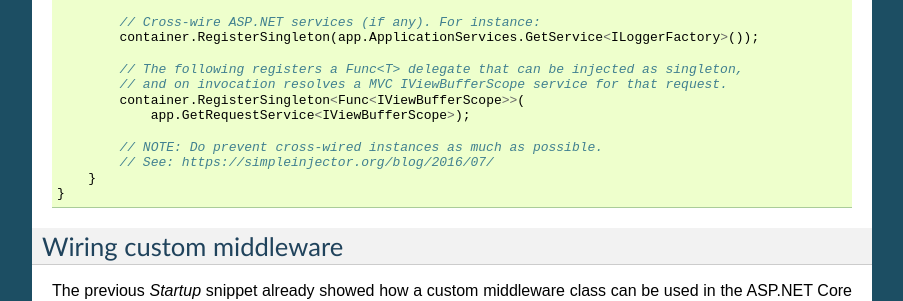
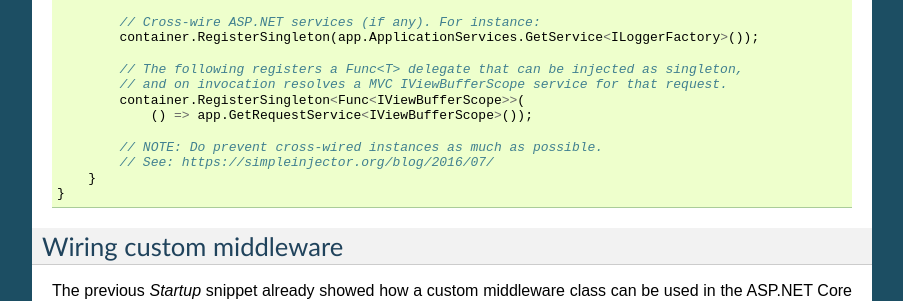
Before and after one commit to simpleinjector/Documentation, a Sphinx documentation site: the page built from source/aspnetintegration.rst, in a window 1280 px wide and 900 px high, scrolled down 1086 px. Shown: the part 152-453 px from the top of the window, without its empty margins (198-1101 px from the left). Built offline with Sphinx 7.4.7, drawn with Linux system fonts in a browser that asks for light colours.

Commit message:
Compile error fixed

```diff
--- a/source/aspnetintegration.rst
+++ b/source/aspnetintegration.rst
@@ -82,7 +82,7 @@ The following code snippet shows how to use the integration package to apply Sim
             // The following registers a Func<T> delegate that can be injected as singleton,
             // and on invocation resolves a MVC IViewBufferScope service for that request.
             container.RegisterSingleton<Func<IViewBufferScope>>(
-                app.GetRequestService<IViewBufferScope>);
+                () => app.GetRequestService<IViewBufferScope>());
 
             // NOTE: Do prevent cross-wired instances as much as possible.
             // See: https://simpleinjector.org/blog/2016/07/
```
